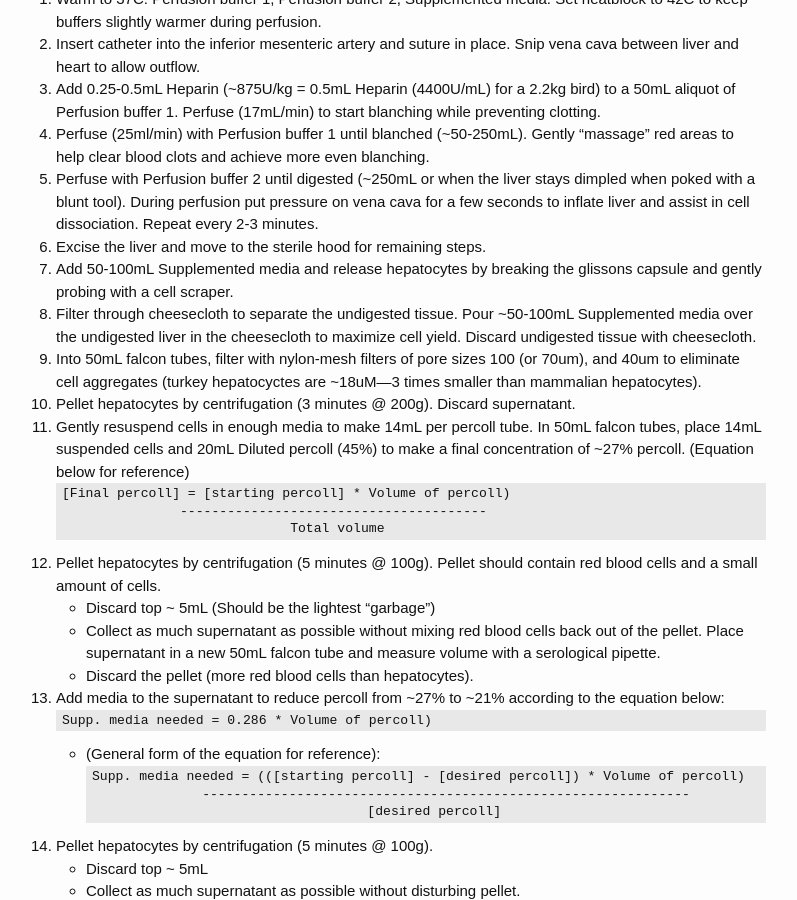
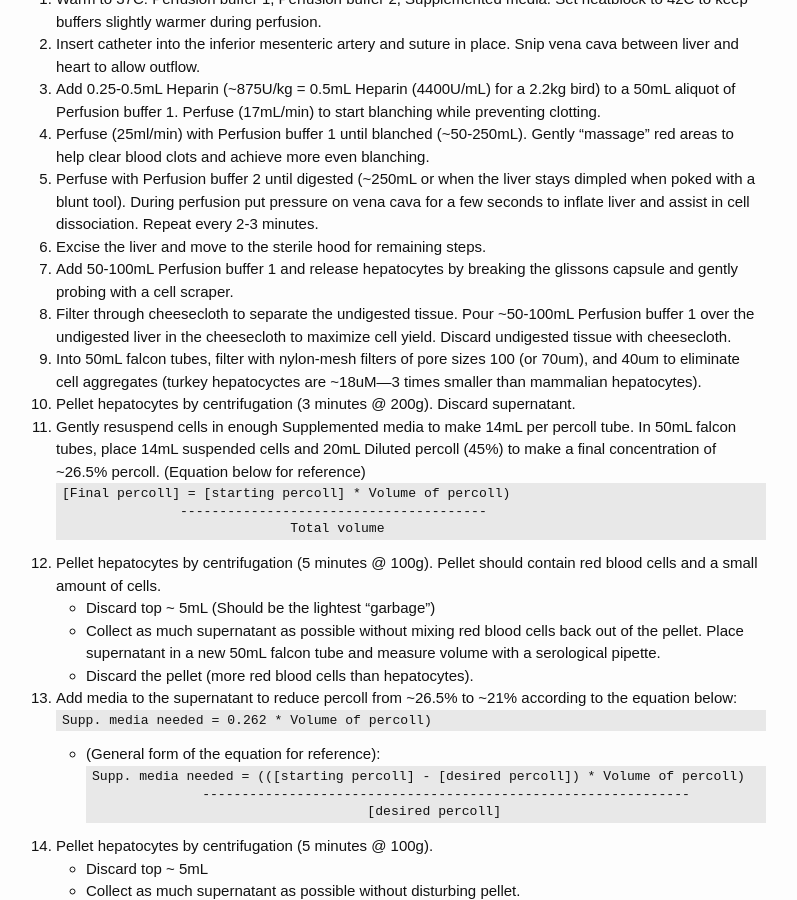
Before and after one commit to aduffy70/Protocols, a Jekyll site: the page built from Turkey_liver_cell_isolation.md, in a window 1280 px wide and 900 px high, scrolled down 219 px. Shown: the whole window, without its empty margins (244-1041 px from the left). Built offline with Jekyll 4.4.1, drawn with Linux system fonts in a browser that asks for light colours; some web fonts are replaced; some of the changed text lies outside the part shown.

Commit message:
We are breaking up liver in buffer 1 rather than media. Also tweaked percoll percentages.

```diff
--- a/Turkey_liver_cell_isolation.md
+++ b/Turkey_liver_cell_isolation.md
@@ -12,11 +12,11 @@ Adapted from Fraslin Cell Isolation Protocol
 1. Perfuse (25ml/min) with Perfusion buffer 1 until blanched (~50-250mL). Gently "massage" red areas to help clear blood clots and achieve more even blanching.
 1. Perfuse with Perfusion buffer 2 until digested (~250mL or when the liver stays dimpled when poked with a blunt tool). During perfusion put pressure on vena cava for a few seconds to inflate liver and assist in cell dissociation. Repeat every 2-3 minutes.
 1. Excise the liver and move to the sterile hood for remaining steps.
-1. Add 50-100mL Supplemented media and release hepatocytes by breaking the glissons capsule and gently probing with a cell scraper.
-1. Filter through cheesecloth to separate the undigested tissue. Pour ~50-100mL Supplemented media over the undigested liver in the cheesecloth to maximize cell yield. Discard undigested tissue with cheesecloth.
+1. Add 50-100mL Perfusion buffer 1 and release hepatocytes by breaking the glissons capsule and gently probing with a cell scraper.
+1. Filter through cheesecloth to separate the undigested tissue. Pour ~50-100mL Perfusion buffer 1 over the undigested liver in the cheesecloth to maximize cell yield. Discard undigested tissue with cheesecloth.
 1. Into 50mL falcon tubes, filter with nylon-mesh filters of pore sizes 100 (or 70um), and 40um to eliminate cell aggregates (turkey hepatocyctes are ~18uM—3 times smaller than mammalian hepatocytes).
 1. Pellet hepatocytes by centrifugation (3 minutes @ 200g). Discard supernatant.
-1. Gently resuspend cells in enough media to make 14mL per percoll tube. In 50mL falcon tubes, place 14mL suspended cells and 20mL Diluted percoll (45%) to make a final concentration of ~27% percoll. (Equation below for reference)
+1. Gently resuspend cells in enough Supplemented media to make 14mL per percoll tube. In 50mL falcon tubes, place 14mL suspended cells and 20mL Diluted percoll (45%) to make a final concentration of ~26.5% percoll. (Equation below for reference)
 ~~~
 [Final percoll] = [starting percoll] * Volume of percoll)
                   ---------------------------------------
@@ -26,9 +26,9 @@ Adapted from Fraslin Cell Isolation Protocol
   * Discard top ~ 5mL (Should be the lightest "garbage")
   * Collect as much supernatant as possible without mixing red blood cells back out of the pellet. Place supernatant in a new 50mL falcon tube and measure volume with a serological pipette.
   * Discard the pellet (more red blood cells than hepatocytes).
-1. Add media to the supernatant to reduce percoll from ~27% to ~21% according to the equation below:
+1. Add media to the supernatant to reduce percoll from ~26.5% to ~21% according to the equation below:
 ~~~
-Supp. media needed = 0.286 * Volume of percoll)
+Supp. media needed = 0.262 * Volume of percoll)
 ~~~
   * (General form of the equation for reference):
 ~~~
@@ -74,10 +74,15 @@ Supplemented media needed = 0.05 * Volume of supernatant
 
 ## Perfusion buffer 1
 1X HBSS + HEPES pH 7.4
-  * 120mL 5X Perfusion buffer
-  * 480mL water
+  * 160mL 5X Perfusion buffer
+  * 640mL water
   * Adjust pH to 7.4
   * Filter-sterilize.
+  * Makes enough for:
+    - 50ml for Buffer1 + Heparin to stop clotting and start blanching
+    - 250mL for blanching
+    - 300mL for making Perfusion buffer 2
+    - 200mL for breaking up the liver
 
 ## Perfusion buffer 2
 1X HBSS + HEPES, 1.3mM Calcium Chloride, ~5U/mL collagenase type 4, pH 7.4
```
